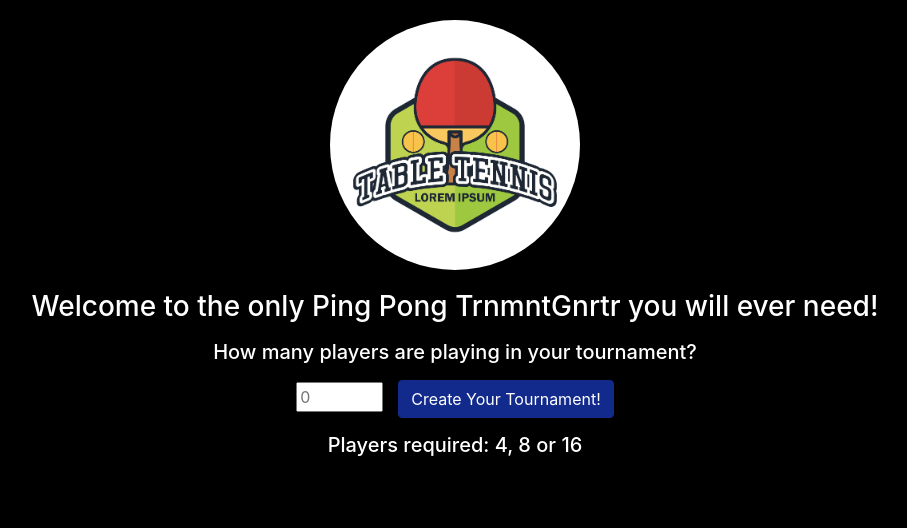
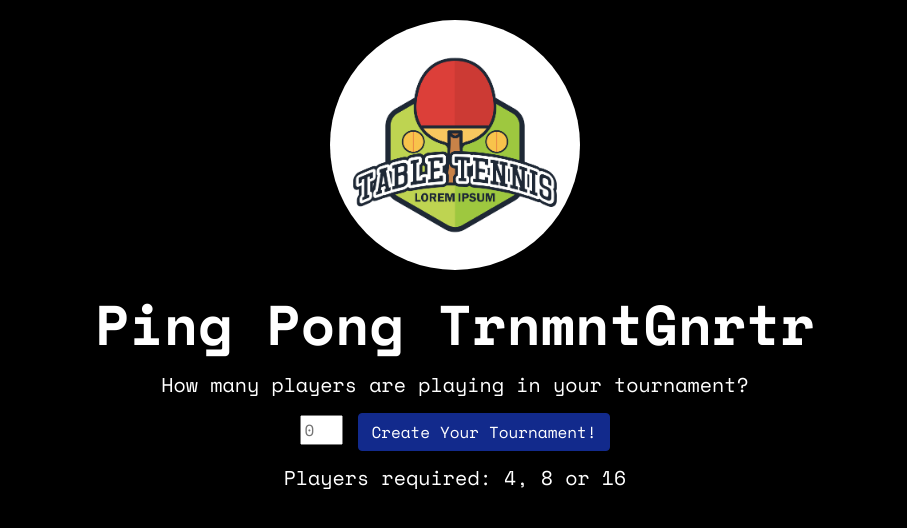
Before and after one commit to sammaggs/ping-pong-app, a React (Create React App) app: page / in a window 1280 px wide. Shown: the top 528 px of the page, without its empty margins (185-1092 px from the left). Built offline with nearby package versions, Linux system fonts and the light colour scheme.

Commit message:
final changes and fixes, styling

```diff
--- a/public/index.html
+++ b/public/index.html
@@ -23,7 +23,8 @@
     crossorigin="anonymous">
     <link rel="stylesheet"
     href="https://cdn.jsdelivr.net/npm/animate.css@3.5.2/animate.min.css">
-    <title>PP Tournament Generator</title>
+    <link href="https://fonts.googleapis.com/css?family=Space+Mono:400,700" rel="stylesheet">
+    <title>Ping Pong Tournament</title>
   </head>
   <body class="container">
     <noscript>
--- a/src/Components/Header.js
+++ b/src/Components/Header.js
@@ -9,7 +9,8 @@ const Header = () => {
     return (
         <header>
             <div>
-                <img alt="table tennis logo" className="header-icon hvr-bob"src={pingPongIcon} />
+                <img alt="table tennis logo" className="header-icon animated pulse infinite"src={pingPongIcon} />
+                <h3 className="header-text">Ping Pong TrnmntGnrtr</h3>
             </div>
         </header>
     )
--- a/src/Components/HomePage.js
+++ b/src/Components/HomePage.js
@@ -84,12 +84,13 @@ class HomePage extends Component {
       numberOfPlayersValid,
       playerNames,
       numberOfPlayers,
+      error,
+      duplicateName
     } = this.state;
 
     return (
       <Fragment>
       <div className="animated fadeInLeftBig">
-        <h3>Welcome to the only Ping Pong TrnmntGnrtr you will ever need!</h3>
         {playerNames.length > 0 ? null : <h5>How many players are playing in your tournament?</h5>}
         {playerNames.length > 0 ? null :
         <Fragment>
@@ -135,6 +136,7 @@ class HomePage extends Component {
               />
             </Fragment>
           ) : null}
+        {duplicateName ? <h5 className="h5-styling">{error}</h5> : null}
         </div>
         {playerNames.length > 0 ? ( // will only display playerList if there are playernames in the state.
           <Fragment>
--- a/src/Styles/App.css
+++ b/src/Styles/App.css
@@ -79,7 +79,9 @@ body {
   line-height: 1.5;
   color: rgb(255, 255, 255);
   text-align: center;
-  background-color: rgb(0, 0, 0); }
+  background-color: rgb(0, 0, 0);
+  font-family: 'Space Mono', monospace;
+ }
 
 [tabindex="-1"]:focus {
   outline: 0 !important; }
--- a/src/Styles/Fixtures.css
+++ b/src/Styles/Fixtures.css
@@ -21,7 +21,7 @@
 .fixture {
   border: 1px solid white;
   list-style: none;
-  font-size: 1.25em;
+  font-size: 1.5em;
   border-radius: 10px;
   background-color: rgb(0, 0, 0);
   color: white;
--- a/src/Styles/Header.css
+++ b/src/Styles/Header.css
@@ -4,3 +4,8 @@
     width: 250px;
     border-radius: 250px
   }
+
+.header-text {
+  font-weight: 700;
+  font-size: 3.5em;
+}
```
